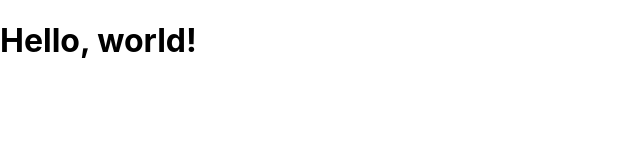
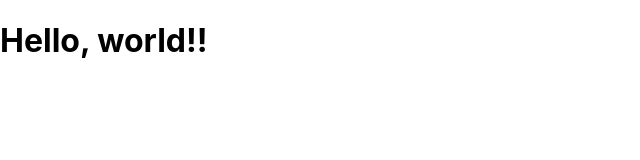
Before and after one commit to billiejoenahema/udemy-react-redux-crud-application, a React (Create React App) app: page / in a window 1280 px wide. Shown: the top 160 px of the page, without its empty margins (0-640 px from the left). Built offline with nearby package versions, Linux system fonts and the light colour scheme.

Commit message:
div to h1

```diff
--- a/src/App.js
+++ b/src/App.js
@@ -1,7 +1,9 @@
-import React from 'react';
+import React, {Component} from 'react';
 
-function App() {
-  return <div><h1>Hello, world!</h1></div>;
+class App extends Component {
+  render() {
+    return <h1>Hello, world!!</h1>;
+  }
 }
 
 export default App;
```
